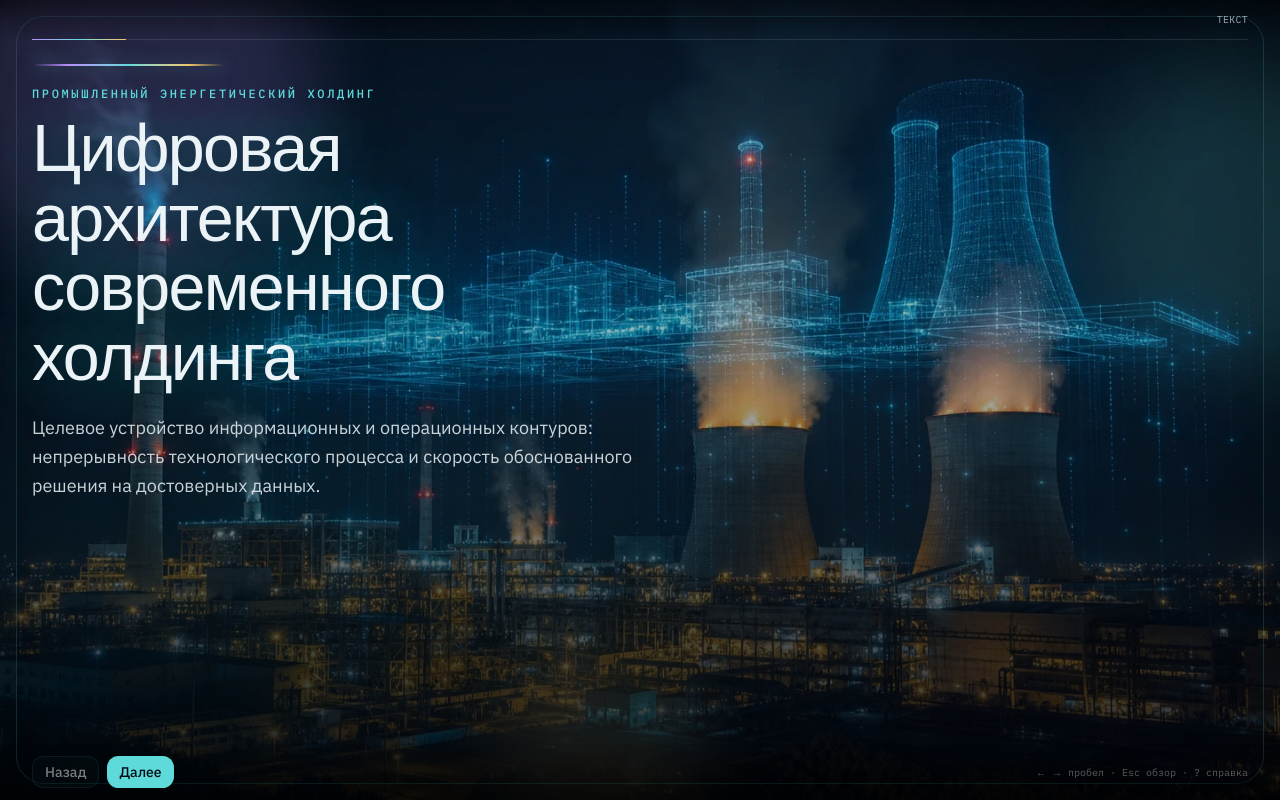
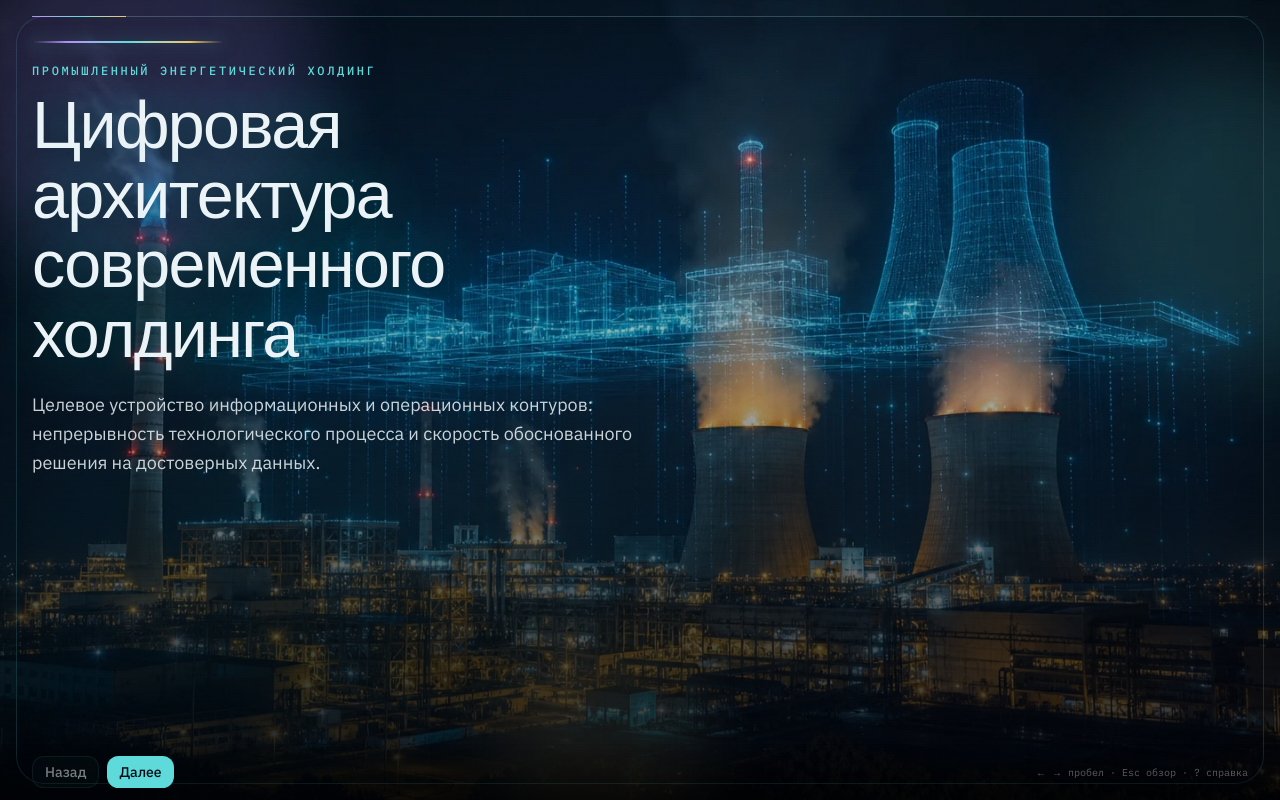
Before and after one commit to juliaapricode-sys/future-it-blueprint, a Next.js app: page / in a window 1280 px wide. Built offline with nearby package versions, Linux system fonts and the light colour scheme; a web font is replaced by a local one.

Commit message:
Убрать ссылку «Текст» с экрана слайдов
Co-authored-by: julia.apricode <julia.apricode@gmail.com>

```diff
--- a/src/components/deck/Deck.tsx
+++ b/src/components/deck/Deck.tsx
@@ -1,7 +1,6 @@
 "use client";
 
 import NextImage from "next/image";
-import Link from "next/link";
 import { AnimatePresence, motion } from "motion/react";
 import {
   useCallback,
@@ -160,16 +159,7 @@ export function Deck() {
       />
       <div className="deck-noise" />
       <AmbientField />
-      <header className="no-print relative z-10 flex items-center justify-end gap-3 bg-linear-to-b from-black/45 to-transparent px-4 py-3 md:px-8">
-        <Link
-          href="/script"
-          className="hidden font-mono text-[10px] tracking-wide text-muted-foreground uppercase hover:text-paper sm:inline"
-        >
-          Текст
-        </Link>
-      </header>
-
-      <div className="relative z-10 mx-4 h-px bg-white/10 md:mx-8">
+      <div className="relative z-10 mx-4 mt-3 h-px bg-white/10 md:mx-8 md:mt-4">
         <div
           className="h-px bg-linear-to-r from-violet via-cyan to-gold transition-[width] duration-300"
           style={{ width: `${progress}%` }}
```
